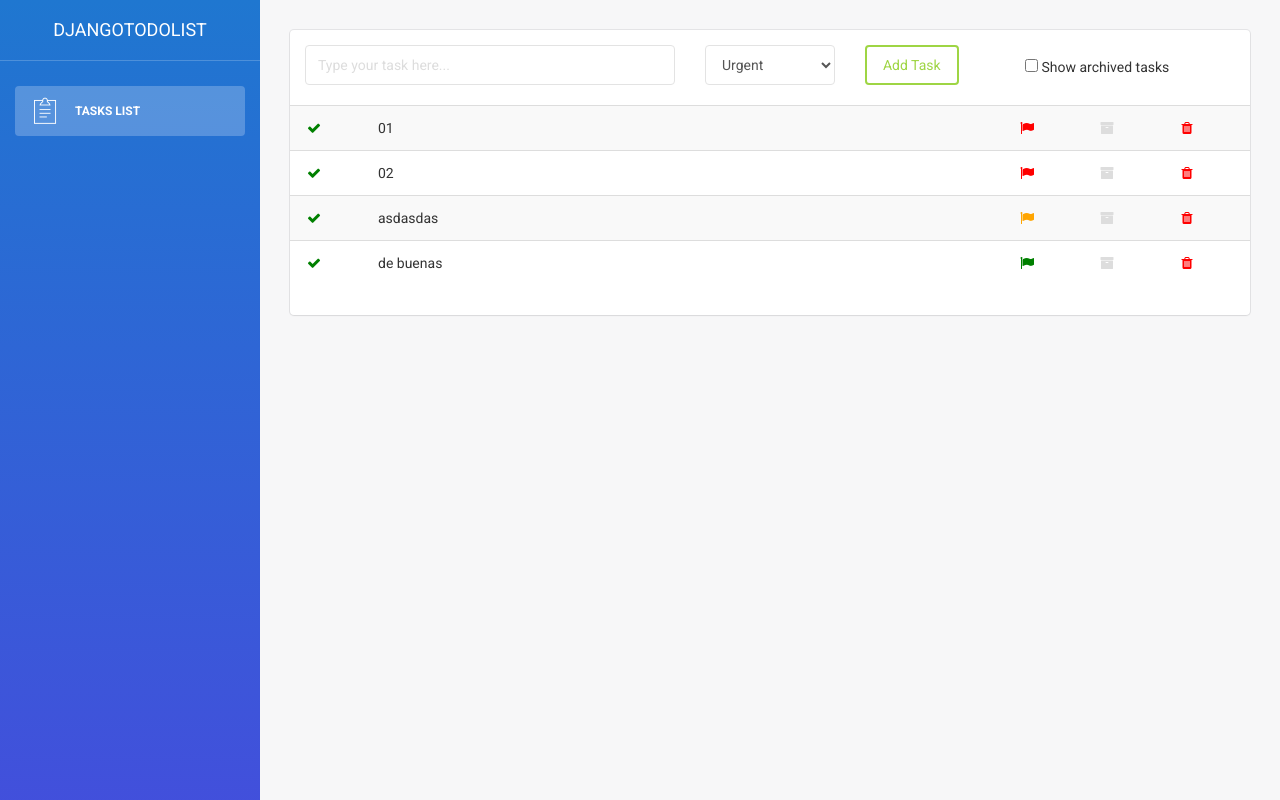
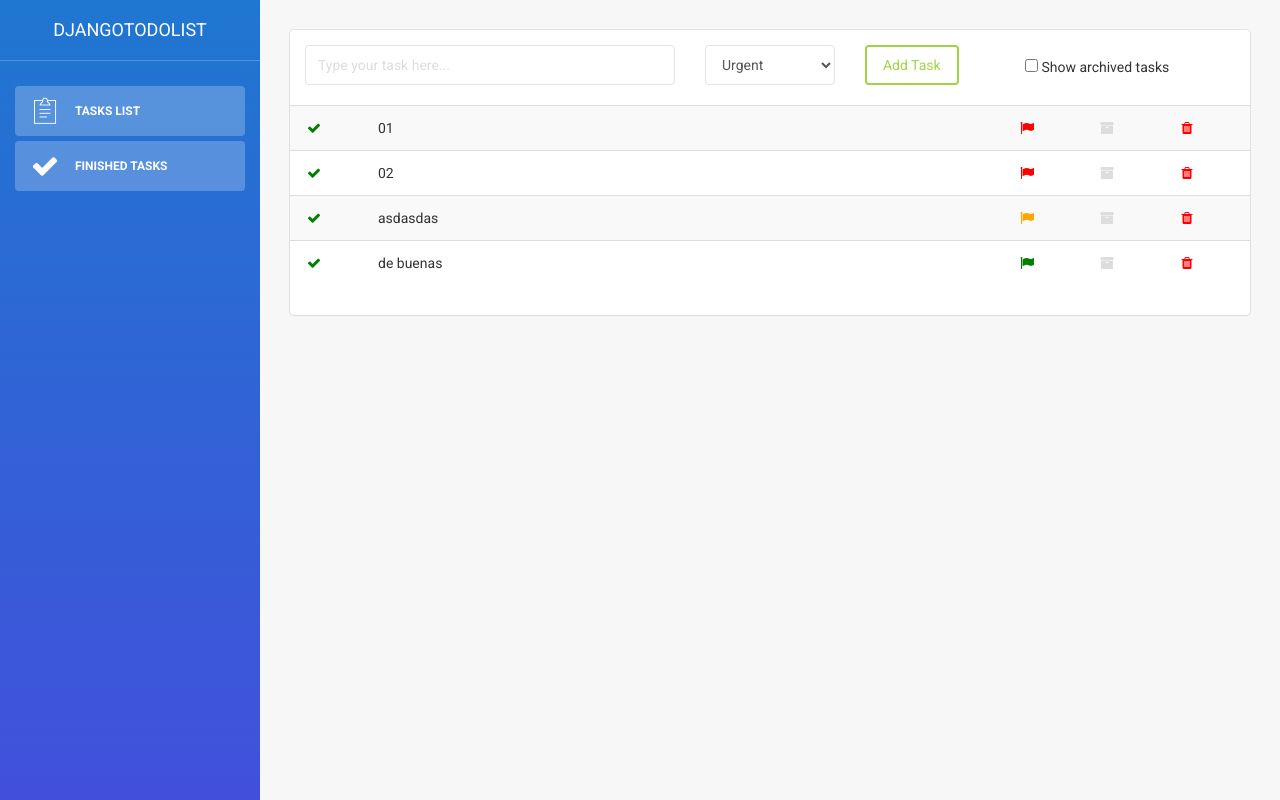
Before and after one commit to lucasvieiramay/todolist, a Django app: page / in a window 1280 px wide. Run offline with Django 3.2, Linux system fonts and the light colour scheme; data comes from the database, SQL or seed files in the repository; both versions use the stored data as it was after the commit; some libraries are stand-ins or nearby versions.

Commit message:
session to visualizate the finished tasks to

```diff
--- a/todolist/tasks/views.py
+++ b/todolist/tasks/views.py
@@ -9,10 +9,14 @@ from tasks.models import Tasks
 @csrf_exempt
 def list_tasks(request):
     show_archived = request.GET.get('showArchived', False)
+    finished_tasks = request.GET.get('finished', False)
 
     if show_archived:
         all_tasks = Tasks.objects.filter(
             completed=False).order_by('label')
+    elif finished_tasks:
+        all_tasks = Tasks.objects.filter(
+            completed=True)
     else:
         all_tasks = Tasks.objects.filter(
             completed=False, archived=show_archived).order_by('label')
--- a/todolist/templates/tasks.html
+++ b/todolist/templates/tasks.html
@@ -49,6 +49,10 @@
                     <a href="/">
                         <i class="pe-7s-note2"></i>
                         <p>Tasks List</p>
+                    </a>
+                    <a href="/?finished=True">
+                        <i class="fa fa-check"></i>
+                        <p>Finished Tasks</p>
                     </a>
                 </li>
             </ul>
```
Also changed, not shown: todolist/db.sqlite3.
